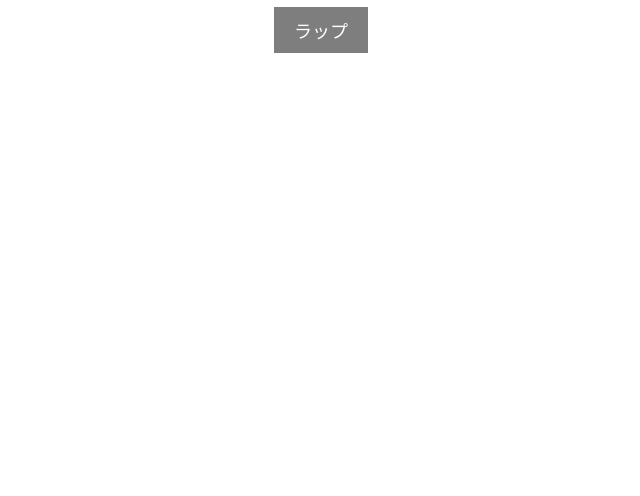
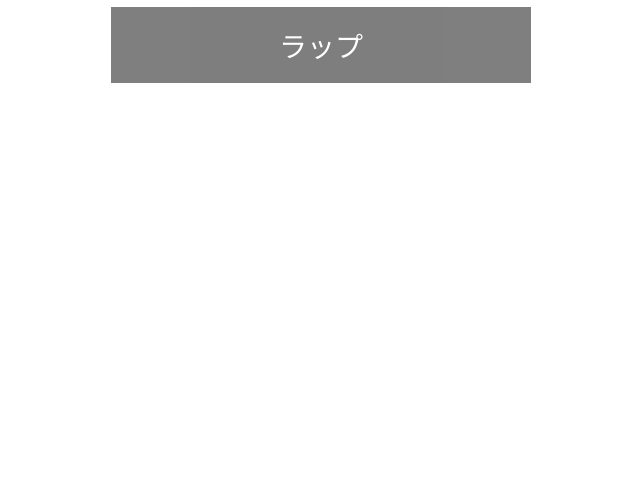
Before and after one commit to suzuking001/rap_time, a plain HTML site: page index.html in a window 1280 px wide. Shown: the part 304-800 px from the top of the page, without its empty margins (319-959 px from the left). Drawn offline with Linux system fonts and the light colour scheme.

Commit message:
Add files via upload

```diff
--- a/style.css
+++ b/style.css
@@ -48,3 +48,11 @@ button:disabled {
   opacity: 0.5;
   cursor: not-allowed;
 }
+
+#lapBtn {
+  font-size: 28px;
+  padding: 18px 48px;
+  min-height: 64px;
+  width: 90vw;
+  max-width: 420px;
+}
```
